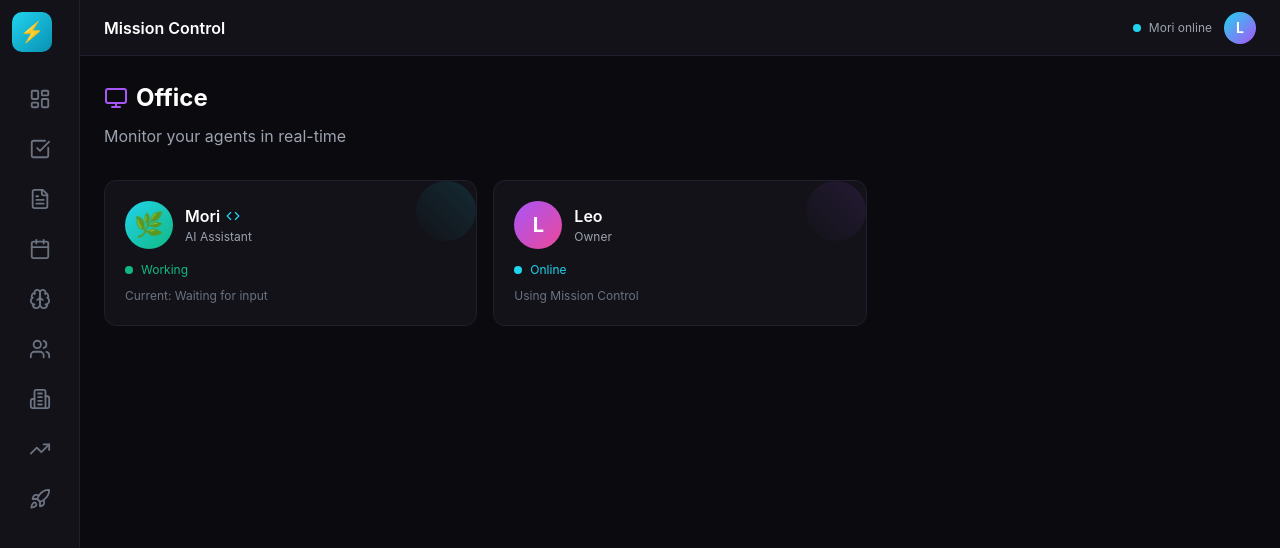
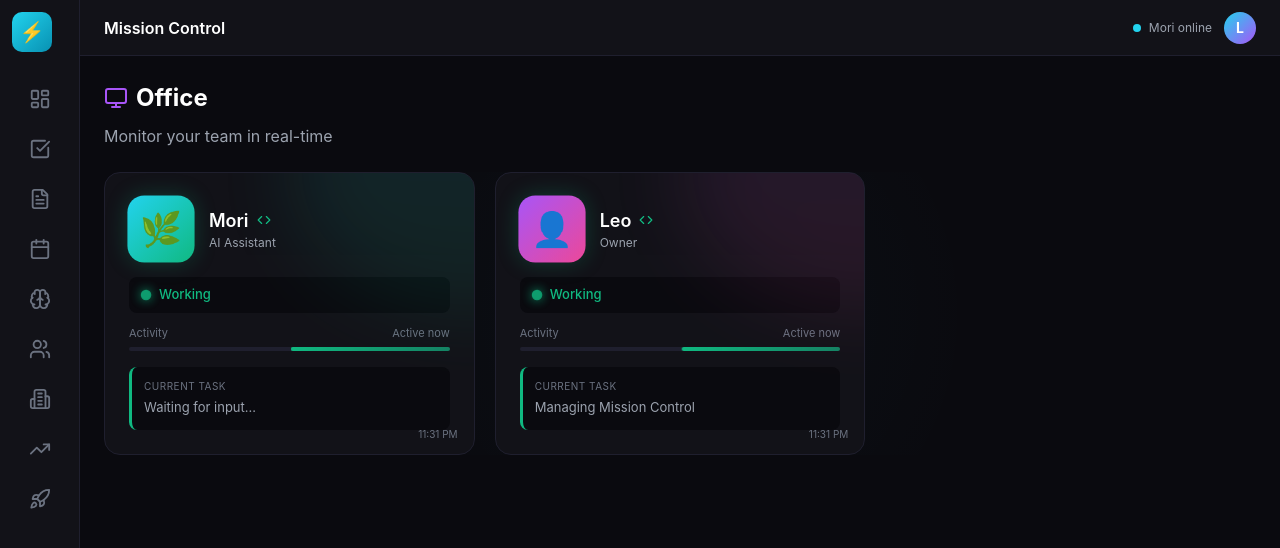
Before and after one commit to leopb3876/mission-control, a Next.js app: page /office in a window 1280 px wide. Shown: the top 548 px of the page. Built offline with nearby package versions, Linux system fonts and the light colour scheme.

Commit message:
Add animated office with agent cards

```diff
--- a/src/app/office/page.tsx
+++ b/src/app/office/page.tsx
@@ -1,6 +1,6 @@
 "use client";
 
-import { useState } from "react";
+import { useState, useEffect } from "react";
 import { Monitor, Coffee, Code } from "lucide-react";
 
 type Agent = {
@@ -8,19 +8,28 @@ type Agent = {
   name: string;
   role: string;
   status: "working" | "idle" | "break" | "offline";
-  currentTask?: string;
+  emoji: string;
+  color: string;
 };
 
-const initialAgents: Agent[] = [];
+const agents: Agent[] = [
+  { id: "mori", name: "Mori", role: "AI Assistant", status: "working", emoji: "🌿", color: "linear-gradient(135deg, #22d3ee, #10b981)" },
+  { id: "leo", name: "Leo", role: "Owner", status: "working", emoji: "👤", color: "linear-gradient(135deg, #a855f7, #ec4899)" },
+];
 
 export default function OfficePage() {
-  const [agents] = useState<Agent[]>(initialAgents);
+  const [time, setTime] = useState(new Date());
 
-  const statusConfig: Record<string, { color: string; label: string }> = {
-    working: { color: "#10b981", label: "Working" },
-    idle: { color: "#f59e0b", label: "Idle" },
-    break: { color: "#3b82f6", label: "Break" },
-    offline: { color: "#6b7280", label: "Offline" },
+  useEffect(() => {
+    const timer = setInterval(() => setTime(new Date()), 60000);
+    return () => clearInterval(timer);
+  }, []);
+
+  const statusConfig: Record<string, { color: string; label: string; animation: string }> = {
+    working: { color: "#10b981", label: "Working", animation: "pulse" },
+    idle: { color: "#f59e0b", label: "Idle", animation: "bounce" },
+    break: { color: "#3b82f6", label: "Break", animation: "wave" },
+    offline: { color: "#6b7280", label: "Offline", animation: "none" },
   };
 
   return (
@@ -44,47 +53,182 @@ export default function OfficePage() {
           <Monitor size={24} style={{ color: "#a855f7" }} />
           Office
         </h1>
-        <p style={{ color: "#9ca3af", marginBottom: "32px" }}>Monitor your agents in real-time</p>
+        <p style={{ color: "#9ca3af", marginBottom: "24px" }}>Monitor your team in real-time</p>
 
-        {/* Office View */}
-        <div style={{ display: "grid", gridTemplateColumns: "repeat(auto-fill, minmax(280px, 1fr))", gap: "16px" }}>
-          {/* Mori */}
-          <div style={{ background: "#121218", border: "1px solid #1f1f2e", borderRadius: "12px", padding: "20px", position: "relative", overflow: "hidden" }}>
-            <div style={{ position: "absolute", top: 0, right: 0, width: "60px", height: "60px", background: "linear-gradient(to bottom left, #22d3ee20, transparent)", borderRadius: "50%" }} />
-            <div style={{ display: "flex", alignItems: "center", gap: "12px", marginBottom: "12px" }}>
-              <div style={{ width: "48px", height: "48px", background: "linear-gradient(to bottom right, #22d3ee, #10b981)", borderRadius: "50%", display: "flex", alignItems: "center", justifyContent: "center", fontSize: "24px" }}>🌿</div>
+        {/* Animated Office Grid */}
+        <div style={{
+          display: "grid",
+          gridTemplateColumns: "repeat(auto-fill, minmax(300px, 1fr))",
+          gap: "20px",
+          position: "relative"
+        }}>
+          {/* Office Background Effect */}
+          <div style={{
+            position: "absolute",
+            inset: 0,
+            background: "radial-gradient(circle at 50% 50%, #22d3ee08 0%, transparent 50%)",
+            pointerEvents: "none",
+          }} />
+
+          {agents.map((agent) => {
+            const status = statusConfig[agent.status];
+            return (
+              <div
+                key={agent.id}
+                style={{
+                  background: "#121218",
+                  border: "1px solid #1f1f2e",
+                  borderRadius: "16px",
+                  padding: "24px",
+                  position: "relative",
+                  overflow: "hidden",
+                  animation: "fadeIn 0.5s ease-out",
+                }}
+              >
+                {/* Glow Effect */}
+                <div style={{
+                  position: "absolute",
+                  top: "-50%",
+                  right: "-50%",
+                  width: "100%",
+                  height: "100%",
+                  background: agent.color.replace("135deg", "").replace(",", "").replace(")", ""),
+                  opacity: 0.1,
+                  borderRadius: "50%",
+                  filter: "blur(40px)",
+                }} />
+
+                {/* Agent Header */}
+                <div style={{ display: "flex", alignItems: "center", gap: "16px", marginBottom: "16px", position: "relative" }}>
+                  {/* Animated Avatar */}
+                  <div style={{
+                    width: "64px",
+                    height: "64px",
+                    background: agent.color,
+                    borderRadius: "16px",
+                    display: "flex",
+                    alignItems: "center",
+                    justifyContent: "center",
+                    fontSize: "32px",
+                    boxShadow: `0 0 20px ${status.color}40`,
+                    animation: agent.status === "working" ? "typing 1s ease-in-out infinite" : "bounce 2s ease-in-out infinite",
+                  }}>
+                    {agent.emoji}
+                  </div>
+
                   <div>
-                <div style={{ fontWeight: 600, display: "flex", alignItems: "center", gap: "6px" }}>
-                  Mori
-                  <Code size={14} style={{ color: "#22d3ee" }} />
+                    <div style={{ fontWeight: 600, fontSize: "18px", display: "flex", alignItems: "center", gap: "8px" }}>
+                      {agent.name}
+                      <Code size={14} style={{ color: status.color }} />
                     </div>
-                <div style={{ fontSize: "12px", color: "#9ca3af" }}>AI Assistant</div>
+                    <div style={{ fontSize: "12px", color: "#9ca3af" }}>{agent.role}</div>
                   </div>
                 </div>
-            <div style={{ display: "flex", alignItems: "center", gap: "8px", marginBottom: "8px" }}>
-              <div style={{ width: "8px", height: "8px", borderRadius: "50%", background: "#10b981" }} />
-              <span style={{ fontSize: "12px", color: "#10b981" }}>Working</span>
-            </div>
-            <div style={{ fontSize: "12px", color: "#6b7280" }}>Current: Waiting for input</div>
+
+                {/* Status Indicator */}
+                <div style={{
+                  display: "flex",
+                  alignItems: "center",
+                  gap: "8px",
+                  marginBottom: "12px",
+                  padding: "8px 12px",
+                  background: "#0a0a0f",
+                  borderRadius: "8px",
+                }}>
+                  <div style={{
+                    width: "10px",
+                    height: "10px",
+                    borderRadius: "50%",
+                    background: status.color,
+                    boxShadow: `0 0 10px ${status.color}`,
+                    animation: "pulse 2s ease-in-out infinite",
+                  }} />
+                  <span style={{ fontSize: "13px", color: status.color, fontWeight: 500 }}>{status.label}</span>
                 </div>
 
-          {/* Leo (User) */}
-          <div style={{ background: "#121218", border: "1px solid #1f1f2e", borderRadius: "12px", padding: "20px", position: "relative", overflow: "hidden" }}>
-            <div style={{ position: "absolute", top: 0, right: 0, width: "60px", height: "60px", background: "linear-gradient(to bottom left, #a855f720, transparent)", borderRadius: "50%" }} />
-            <div style={{ display: "flex", alignItems: "center", gap: "12px", marginBottom: "12px" }}>
-              <div style={{ width: "48px", height: "48px", background: "linear-gradient(to bottom right, #a855f7, #ec4899)", borderRadius: "50%", display: "flex", alignItems: "center", justifyContent: "center", fontSize: "20px", fontWeight: "bold" }}>L</div>
-              <div>
-                <div style={{ fontWeight: 600 }}>Leo</div>
-                <div style={{ fontSize: "12px", color: "#9ca3af" }}>Owner</div>
+                {/* Activity Bar */}
+                {agent.status === "working" && (
+                  <div style={{ marginTop: "12px" }}>
+                    <div style={{ display: "flex", justifyContent: "space-between", fontSize: "11px", color: "#6b7280", marginBottom: "6px" }}>
+                      <span>Activity</span>
+                      <span>Active now</span>
+                    </div>
+                    <div style={{
+                      height: "4px",
+                      background: "#1f1f2e",
+                      borderRadius: "2px",
+                      overflow: "hidden"
+                    }}>
+                      <div style={{
+                        height: "100%",
+                        width: "70%",
+                        background: `linear-gradient(90deg, ${status.color}, ${status.color}80)`,
+                        borderRadius: "2px",
+                        animation: "slideRight 2s ease-in-out infinite",
+                      }} />
                     </div>
                   </div>
-            <div style={{ display: "flex", alignItems: "center", gap: "8px", marginBottom: "8px" }}>
-              <div style={{ width: "8px", height: "8px", borderRadius: "50%", background: "#22d3ee" }} />
-              <span style={{ fontSize: "12px", color: "#22d3ee" }}>Online</span>
+                )}
+
+                {/* Current Task */}
+                <div style={{
+                  marginTop: "16px",
+                  padding: "12px",
+                  background: "#0a0a0f",
+                  borderRadius: "8px",
+                  borderLeft: `3px solid ${status.color}`,
+                }}>
+                  <div style={{ fontSize: "10px", color: "#6b7280", marginBottom: "4px", textTransform: "uppercase", letterSpacing: "0.5px" }}>
+                    Current Task
                   </div>
-            <div style={{ fontSize: "12px", color: "#6b7280" }}>Using Mission Control</div>
+                  <div style={{ fontSize: "13px", color: "#9ca3af" }}>
+                    {agent.id === "mori" ? "Waiting for input..." : "Managing Mission Control"}
                   </div>
                 </div>
+
+                {/* Time */}
+                <div style={{
+                  position: "absolute",
+                  bottom: "12px",
+                  right: "16px",
+                  fontSize: "10px",
+                  color: "#6b7280"
+                }}>
+                  {time.toLocaleTimeString([], { hour: '2-digit', minute: '2-digit' })}
+                </div>
+              </div>
+            );
+          })}
+        </div>
+
+        {/* CSS Animations */}
+        <style>{`
+          @keyframes fadeIn {
+            from { opacity: 0; transform: translateY(10px); }
+            to { opacity: 1; transform: translateY(0); }
+          }
+          @keyframes pulse {
+            0%, 100% { opacity: 1; transform: scale(1); }
+            50% { opacity: 0.7; transform: scale(1.1); }
+          }
+          @keyframes bounce {
+            0%, 100% { transform: translateY(0); }
+            50% { transform: translateY(-5px); }
+          }
+          @keyframes typing {
+            0%, 100% { transform: scale(1); }
+            50% { transform: scale(1.05); }
+          }
+          @keyframes slideRight {
+            0% { transform: translateX(-100%); }
+            100% { transform: translateX(100%); }
+          }
+          @keyframes wave {
+            0%, 100% { transform: rotate(0deg); }
+            25% { transform: rotate(-10deg); }
+            75% { transform: rotate(10deg); }
+          }
+        `}</style>
       </div>
     </div>
   );
```
Lines whose indentation alone changed are shown as unchanged.
